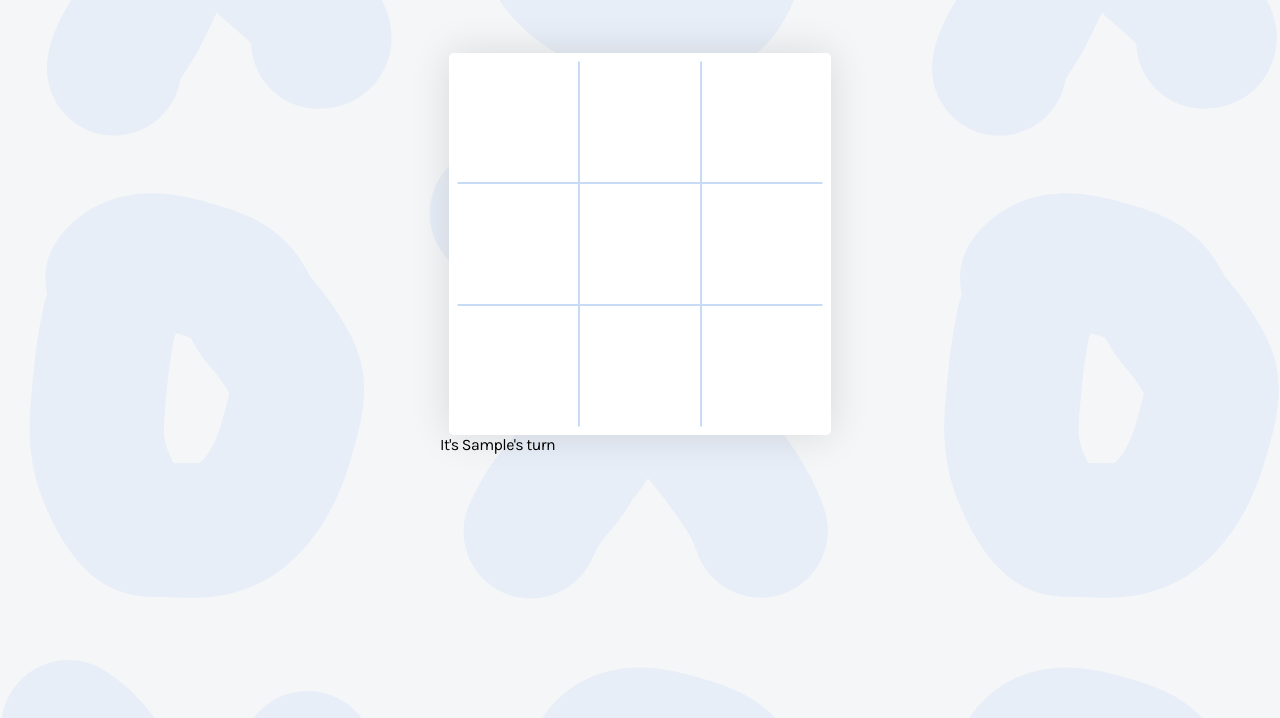
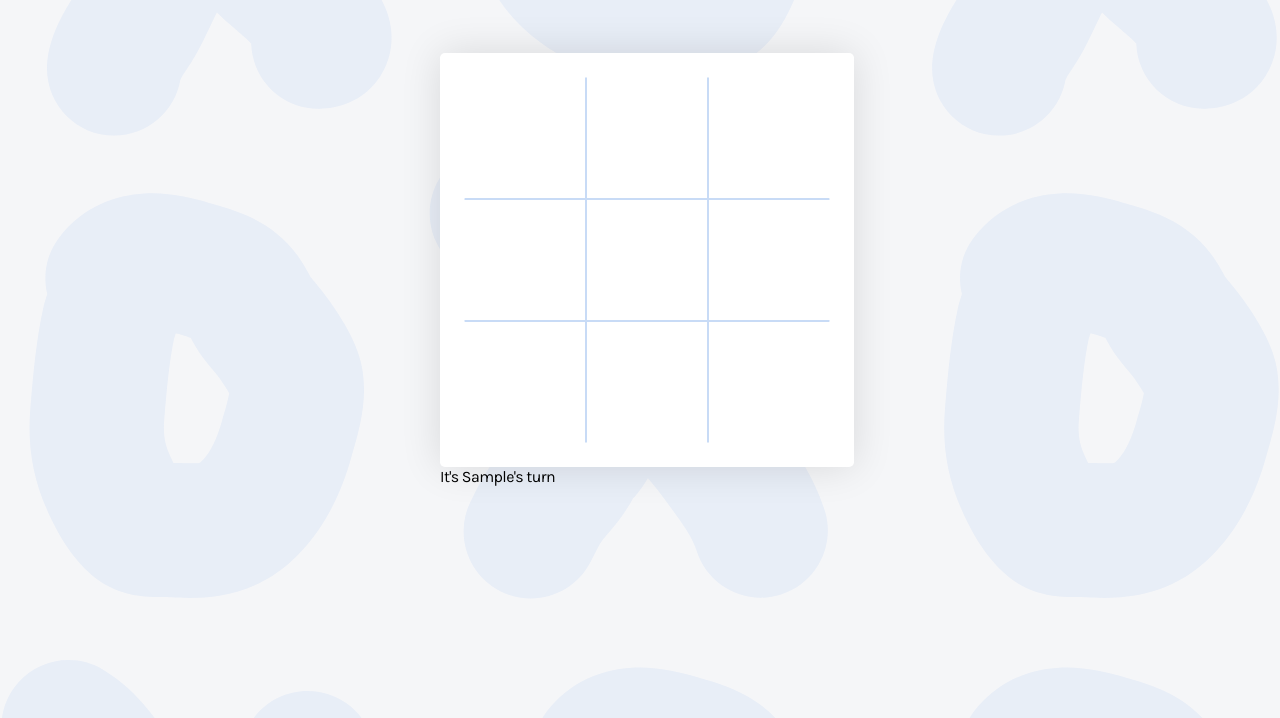
Before and after one commit to awkircher/tictactoe, a plain HTML site: page index.html in a window 1280 px wide. Both pictures are taken after typing "Sample", "Sample" into the empty fields and a click on the button "Start Playing". Shown: the part 82-800 px from the top of the page. Drawn offline with Linux system fonts and the light colour scheme.

Commit message:
Increased padding on gameboard

```diff
--- a/styles.css
+++ b/styles.css
@@ -105,7 +105,7 @@ h1 {
     flex-flow: wrap;
     width: 366px;
     height: 366px;
-    padding: 8px;
+    padding: 24px;
     margin: auto;
     background: #ffffff;
     box-shadow: 0px 0px 40px rgba(0,0,0,0.12);
```
